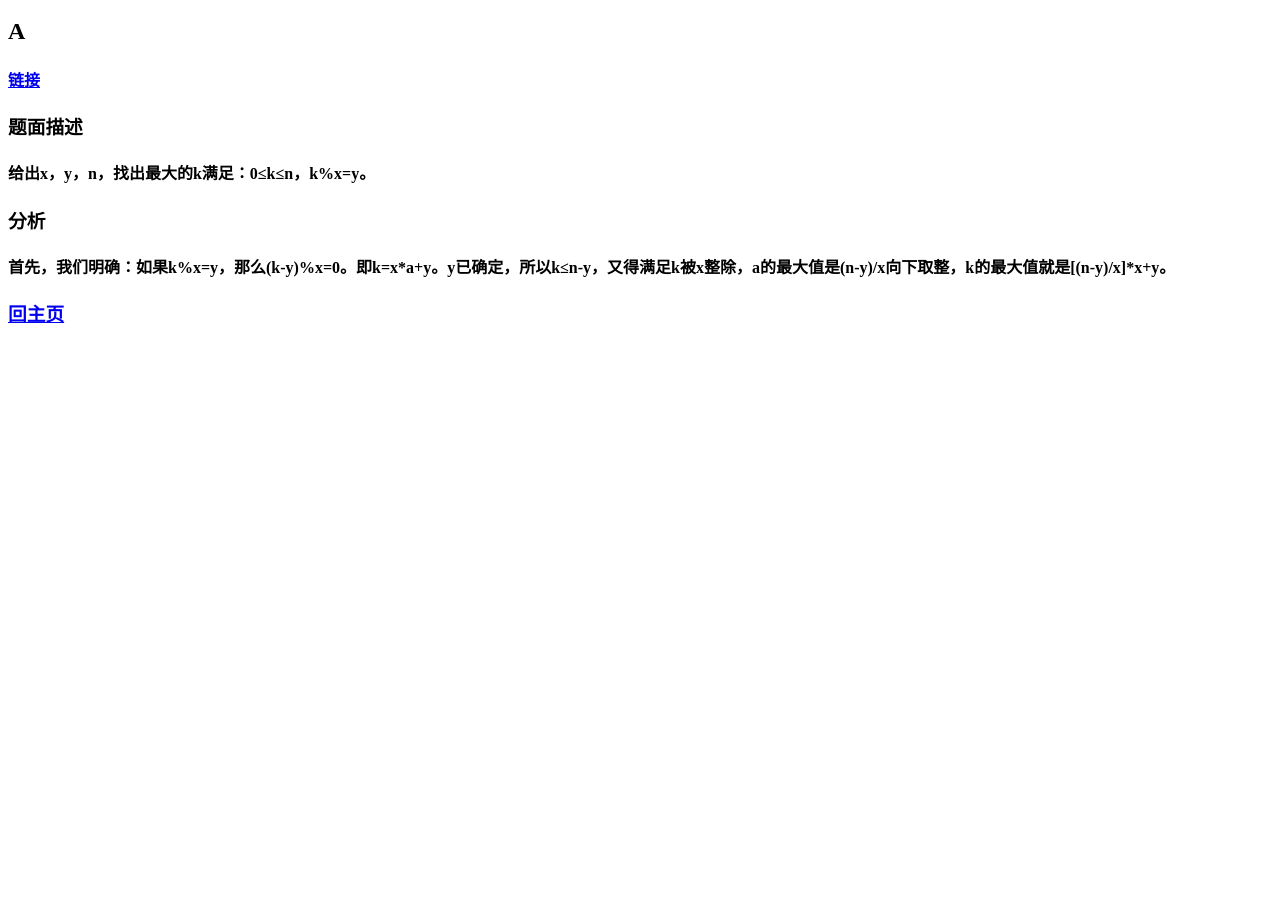
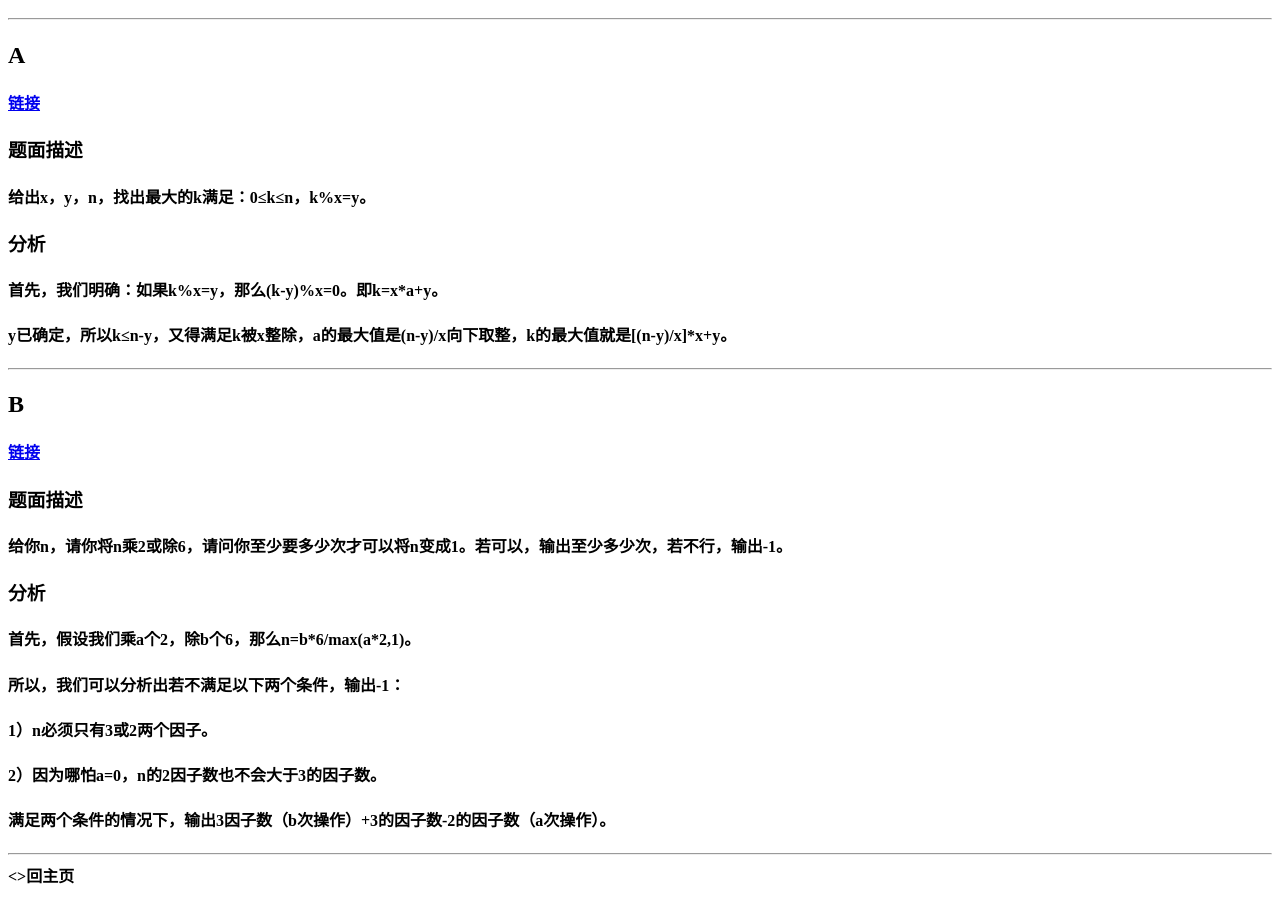
Before and after one commit to Daniel-zxx/Daniel-zxx.github.io, a plain HTML site: page CF1374tijie/index.html in a window 1280 px wide. Shown: the part 57-965 px from the top of the page. Before the commit the page ends 800 px from the top, so only its background shows below. Drawn offline with Linux system fonts and the light colour scheme.

Commit message:
Update index.html

```diff
--- a/CF1374tijie/index.html
+++ b/CF1374tijie/index.html
@@ -4,12 +4,26 @@
 	</head>
 	<body>
 		<h1>CF1374题解<h1>
+		<hr>
 		<h2>A<h2>
-		<h4><a href="https://codeforces.ml/contest/1374/problem/A">链接</a><h3>
+		<h4><a href="https://codeforces.ml/contest/1374/problem/A">链接</a><h4>
 		<h3>题面描述<h3>
 		<h4>给出x，y，n，找出最大的k满足：0≤k≤n，k%x=y。<h4>
 		<h3>分析<h3>
-		<h4>首先，我们明确：如果k%x=y，那么(k-y)%x=0。即k=x*a+y。y已确定，所以k≤n-y，又得满足k被x整除，a的最大值是(n-y)/x向下取整，k的最大值就是[(n-y)/x]*x+y。<h4>
-		<h3><a href="https://daniel-zxx.github.io">回主页</a><h3>
+		<h4>首先，我们明确：如果k%x=y，那么(k-y)%x=0。即k=x*a+y。<h4>
+		<h4>y已确定，所以k≤n-y，又得满足k被x整除，a的最大值是(n-y)/x向下取整，k的最大值就是[(n-y)/x]*x+y。<h4>
+		<hr>
+		<h2>B<h2>
+		<h4><a href="https://codeforces.ml/contest/1374/problem/B">链接</a><h4>
+		<h3>题面描述<h3>
+		<h4>给你n，请你将n乘2或除6，请问你至少要多少次才可以将n变成1。若可以，输出至少多少次，若不行，输出-1。<h4>
+		<h3>分析<h3>
+		<h4>首先，假设我们乘a个2，除b个6，那么n=b*6/max(a*2,1)。<h4>
+		<h4>所以，我们可以分析出若不满足以下两个条件，输出-1：<h4>
+		<h4>1）n必须只有3或2两个因子。<h4>
+		<h4>2）因为哪怕a=0，n的2因子数也不会大于3的因子数。<h4>
+		<h4>满足两个条件的情况下，输出3因子数（b次操作）+3的因子数-2的因子数（a次操作）。<h4>
+		<hr>
+		<>回主页</a><h3>
 	</body>
 </html>
```
